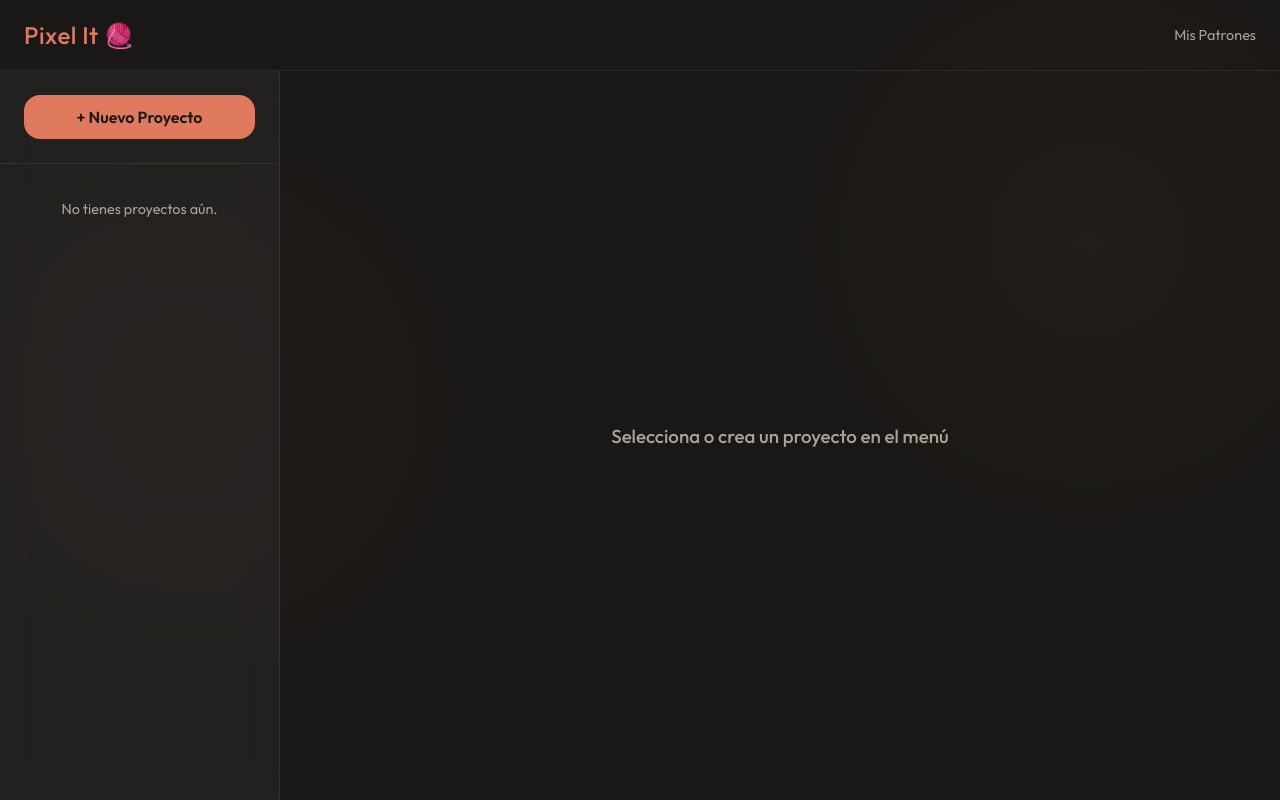
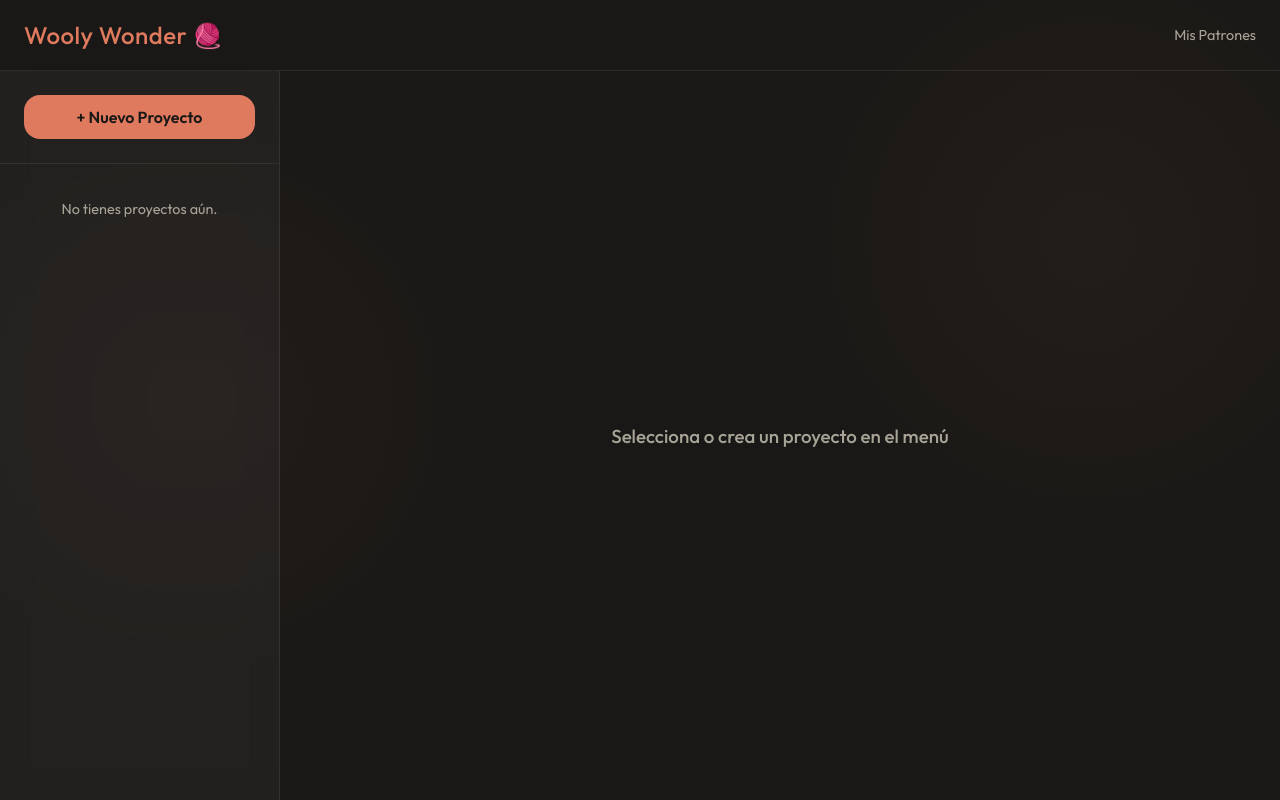
Before and after one commit to prezdev88/wooly-wonder, a React (Vite) app: page / in a window 1280 px wide. Built offline with nearby package versions, Linux system fonts and the light colour scheme.

Commit message:
feat: update project title to 'Wooly Wonder' in index.html and App.tsx

```diff
--- a/index.html
+++ b/index.html
@@ -4,7 +4,7 @@
     <meta charset="UTF-8" />
     <link rel="icon" type="image/svg+xml" href="/favicon.svg" />
     <meta name="viewport" content="width=device-width, initial-scale=1.0" />
-    <title>pixel-it</title>
+    <title>Wooly Wonder</title>
   </head>
   <body>
     <div id="root"></div>
--- a/src/App.tsx
+++ b/src/App.tsx
@@ -127,7 +127,7 @@ function App() {
   return (
     <>
       <header className="app-header">
-        <h1>Pixel It 🧶</h1>
+        <h1>Wooly Wonder 🧶</h1>
         <div style={{ color: 'var(--text-muted)', fontSize: '0.9rem', WebkitAppRegion: 'no-drag' as any }}>
           {activeProject ? activeProject.name : 'Mis Patrones'}
         </div>
```
